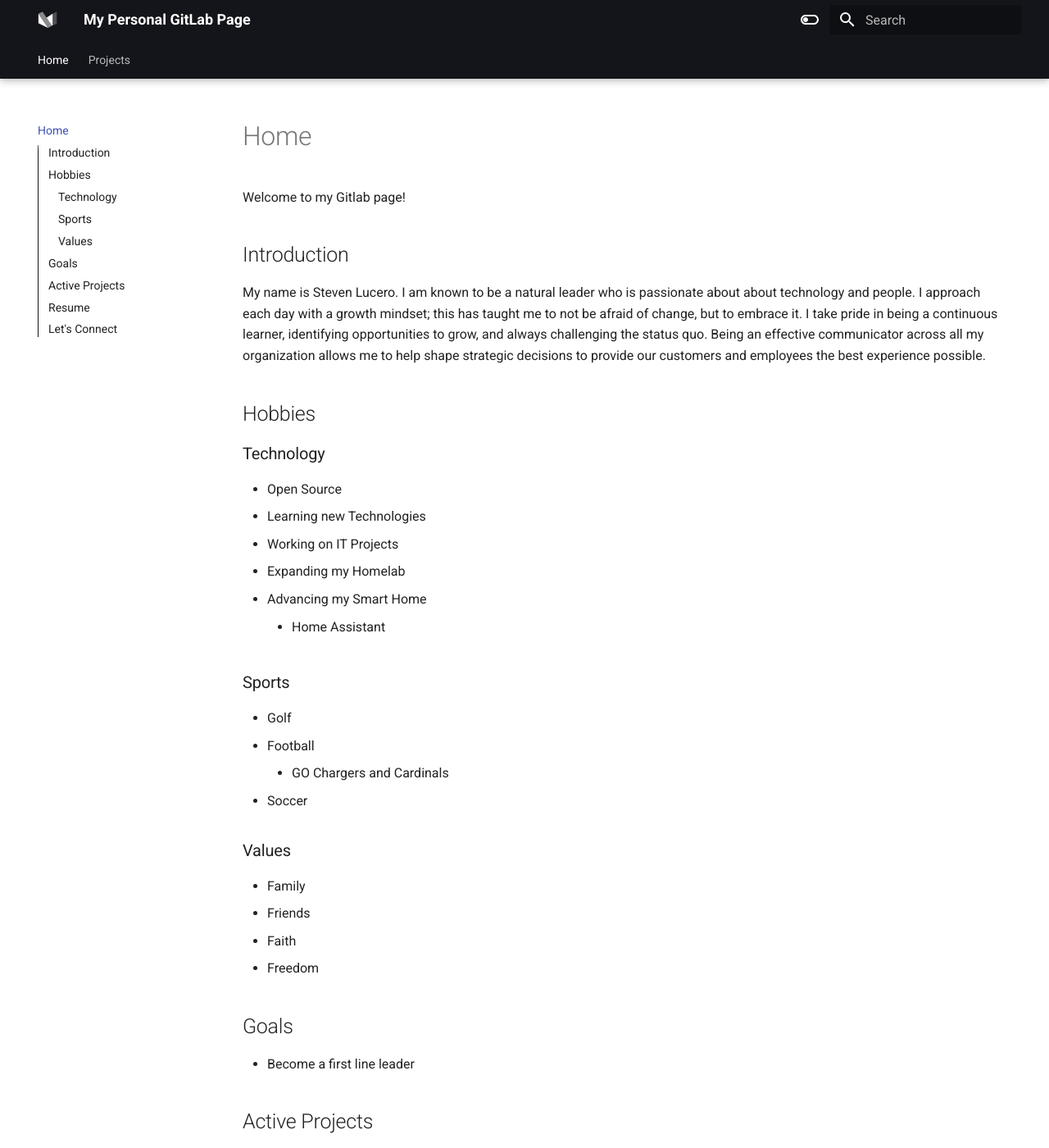
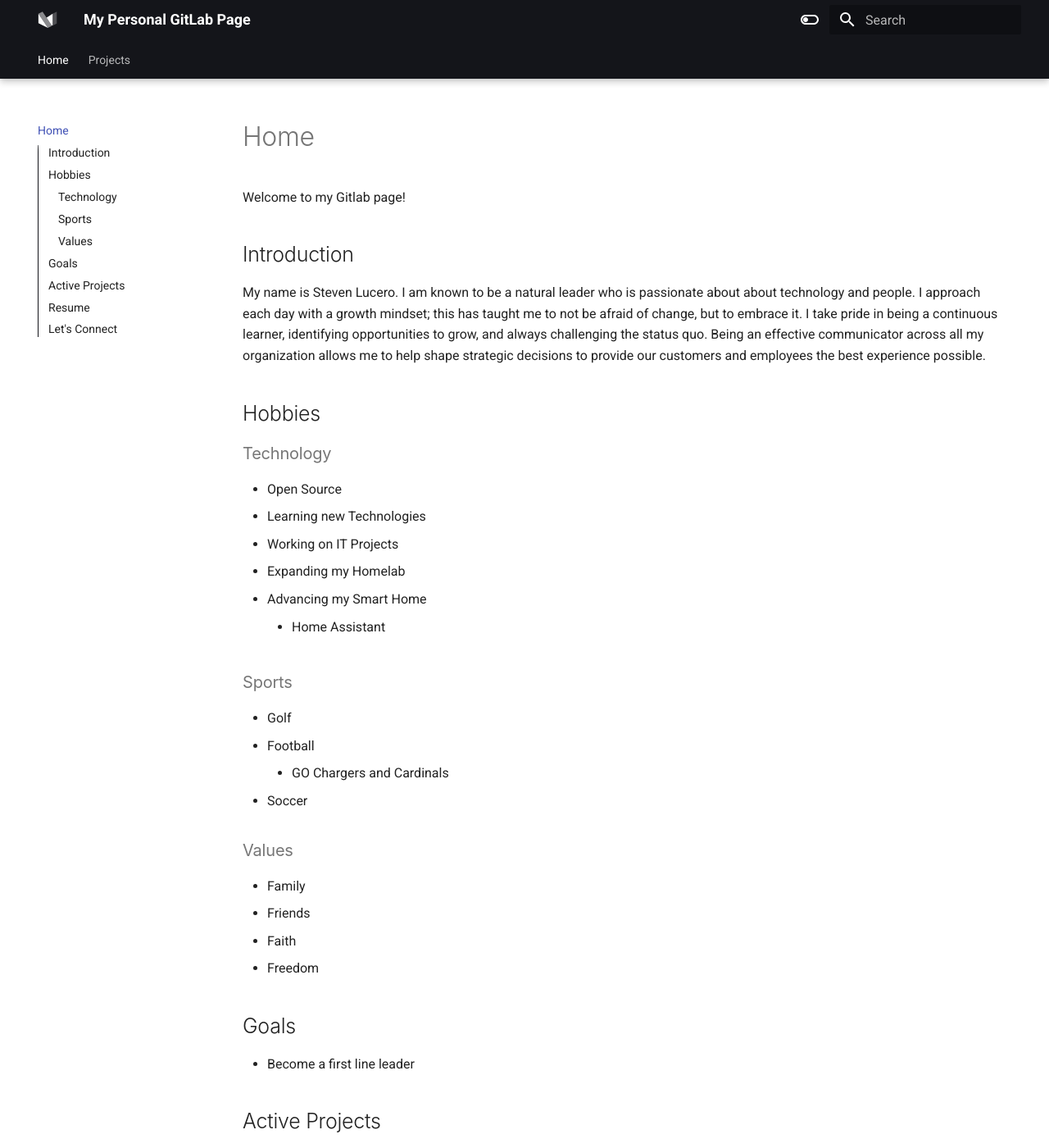
Before and after one commit to stevejoluc/stevejoluc.github.io, an MkDocs documentation site: the page built from docs/index.md, in a window 1280 px wide and 1400 px high. Shown: the whole window at 82% size. Built offline with MkDocs 1.6.1 and Material for MkDocs 9.7.7, drawn with Linux system fonts in a browser that asks for light colours.

Commit message:
Update theme/assets/css/main.css, mkdocs.yml

```diff
--- a/mkdocs.yml
+++ b/mkdocs.yml
@@ -25,6 +25,8 @@ site_dir: public
 # Copyright
 copyright: Copyright &copy; 2016 - 2021 Martin Donath
 
+extra_css:
+  - assets/css/main.css
 extra_javascript:
   - assets/javascript/links.js
 
--- /dev/null
+++ b/theme/assets/css/main.css
@@ -0,0 +1,12 @@
+h1,
+h2 {
+    font-family: "MercherleSans-SemiBold", -apple-system, Helvetica, Arial, sans-serif;
+}
+
+h3,
+h4,
+h5,
+h6 {
+    color: #767676;
+    font-family: "MercherleSans-SemiBold", -apple-system, Helvetica, Arial, sans-serif;
+}
```
